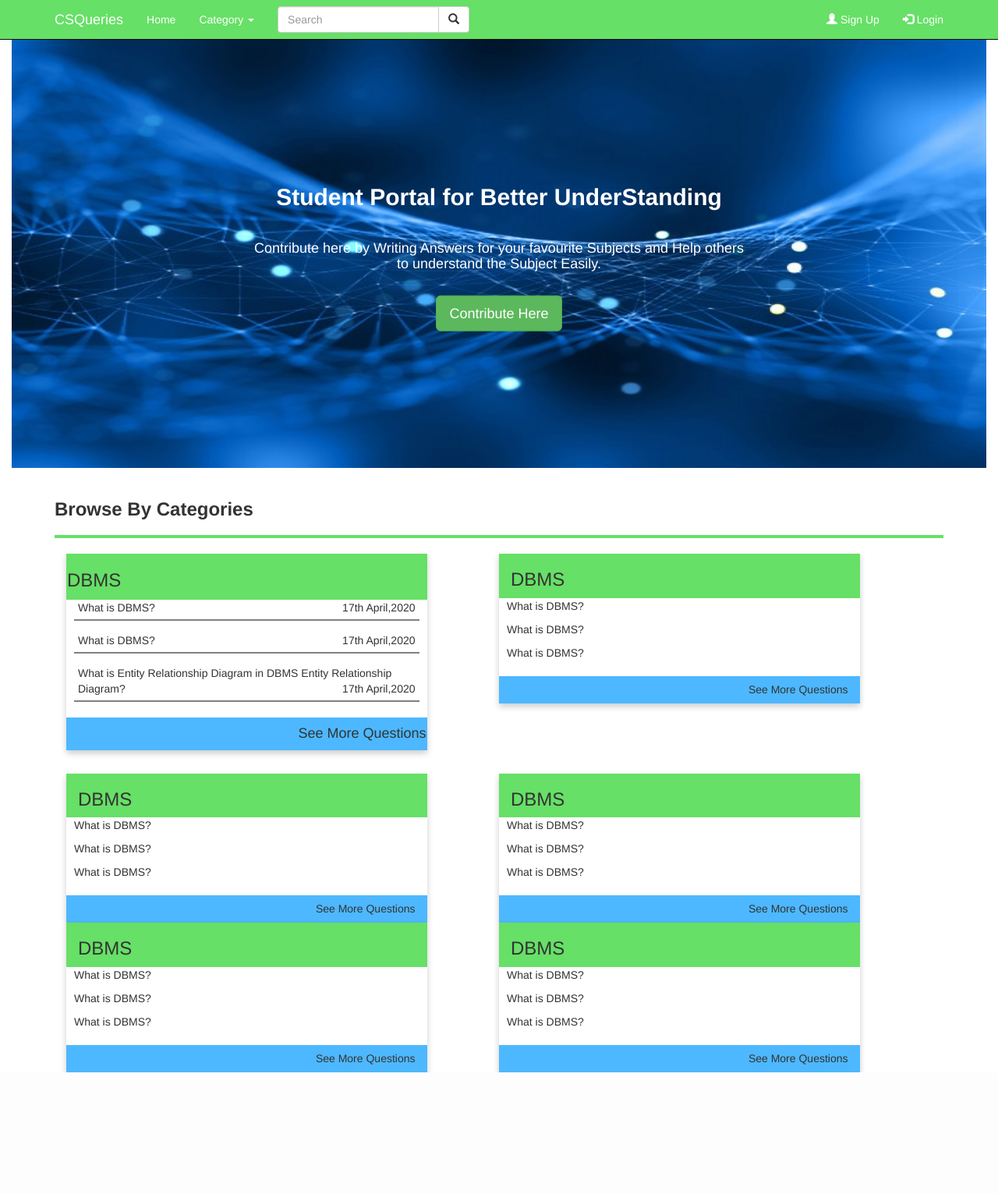
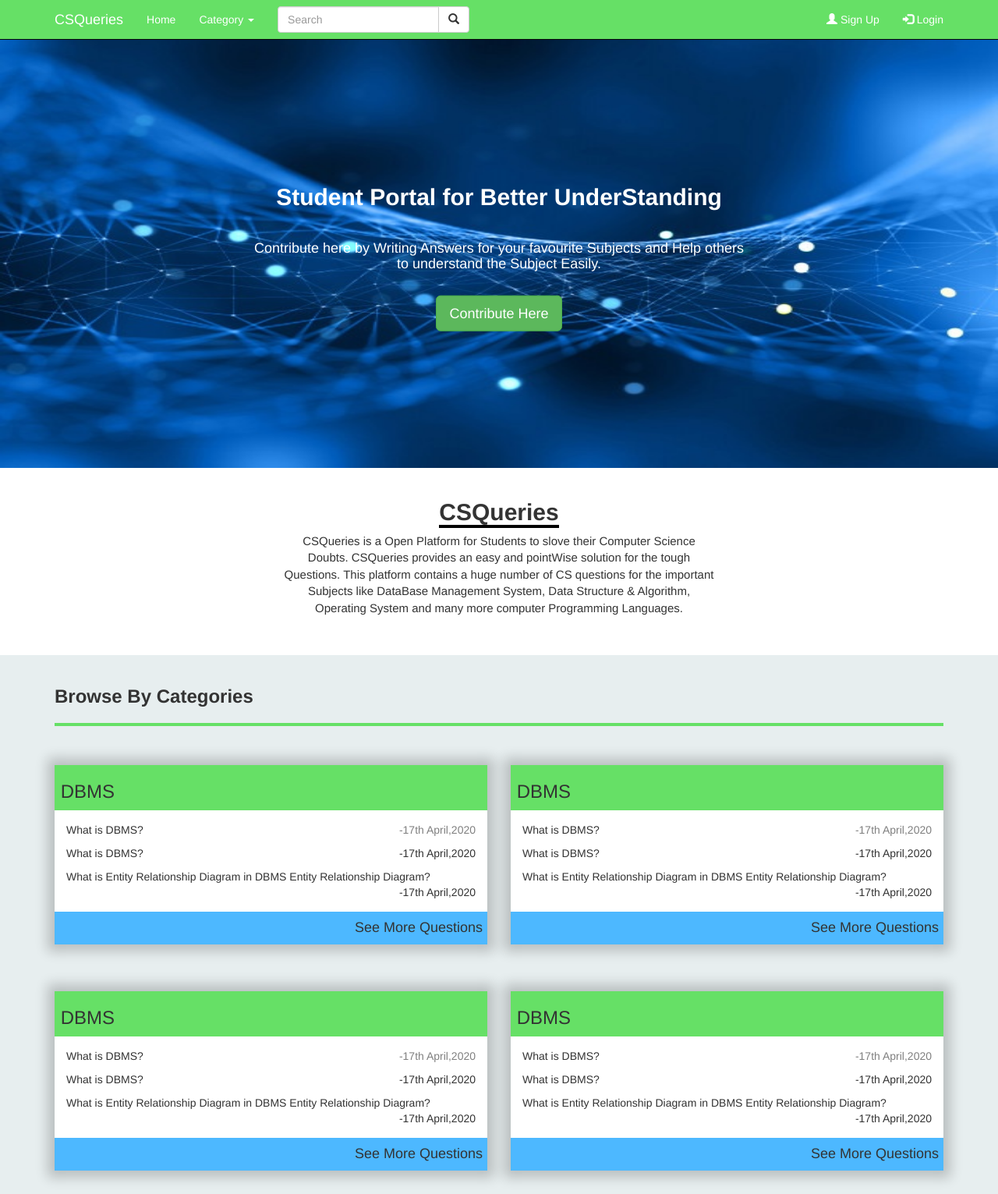
Before and after one commit to kuntalsarkar20/CSQueries, a PHP site: page /Home.php in a window 1280 px wide. Shown: the whole page at 78% size. Before the commit the page ends 1375 px from the top, so only its background shows below. Run offline with PHP 8.4, Linux system fonts and the light colour scheme.

Commit message:
Updated Home

```diff
--- a/Home.php
+++ b/Home.php
@@ -1,74 +1,72 @@
 <?php
 include "Header.php";
 ?>
-<div class="container-fluid">
+<div>
 	<img src="background.jpg" width="100%" height="600px">
 	<div class="centered"><center><h2 style="font-weight: bold;">Student Portal for Better UnderStanding</h2><br><h4>Contribute here by Writing Answers for your favourite Subjects and Help others to understand the Subject Easily.</h4><br><button type="button" class="btn btn-success btn-lg">Contribute Here</button></center></div>
 </div>
+<section>
+	<div class="container" style="padding: 20px 0px 50px 0px;">
+		<center><h2 style="font-weight: bold;"><span style="border-bottom:4px solid black;">CSQueries</span></h2></center>
+		<div class="col-lg-3 col-md-3 col-sm-12"></div>
+		<div class="col-lg-6 col-md-6 col-sm-12" style="font-size:15px;">
+			<center>CSQueries is a Open Platform for Students to slove their Computer Science Doubts. CSQueries provides an easy and pointWise solution for the tough Questions. This platform contains a huge number of CS questions for the important Subjects like DataBase Management System, Data Structure & Algorithm, Operating System and many more computer Programming Languages.</center>
+		</div>
+	</div>
+</section>
+<section style="background-color: #e7eeef;">
 <div class="container" style="padding-top: 20px;">
 	<h3 style="font-weight: bold;">Browse By Categories</h3>
 	<hr style="border:2px solid #66e066;">
-	<div class="row" style="padding-left: 30px;padding-right: 30px;">
-		<div class="col-md-5 col-lg-5 col-sm-12" style="box-shadow: 0 4px 8px 0 rgba(0,0,0,0.2);padding: 0px 0px;">
-			<div class="col-sm-12" style="background-color: #66e066;padding:1px;"><h3>DBMS</h3></div>
-			<div style="padding: 10px 10px;">
-				<p style="border-bottom: 2px solid grey;padding:5px;">What is DBMS? <span style="float: right;">17th April,2020</span></p>
-				<p style="border-bottom: 2px solid grey;padding:5px;">What is DBMS? <span style="float: right;">17th April,2020</span></p>
-				<p style="border-bottom: 2px solid grey;padding:5px;">What is Entity Relationship Diagram in DBMS Entity Relationship Diagram? <span style="float: right;">17th April,2020</span></p>
+	<div class="row">
+<!-- 		<div class="col-md-1 col-lg-1 col-sm-12"></div> -->
+		<div class="col-md-6 col-lg-6 col-sm-12" style="padding: 30px;">
+			<div class="row" style="box-shadow: 0px 0px 15px 9px rgba(0,0,0,.2);background-color: white;">
+				<div class="col-sm-12" style="background-color: #66e066;padding:1px;"><h3>&nbsp;DBMS</h3></div>
+				<div class="col-sm-12" style="padding: 10px 10px;">
+					<div class="col-sm-12" style="padding:5px;">What is DBMS? <span style="float: right;color:grey;">-17th April,2020</span></div>
+					<div class="col-sm-12" style="padding:5px;">What is DBMS? <span style="float: right;">-17th April,2020</span></div>
+					<div class="col-sm-12" style="padding:5px;">What is Entity Relationship Diagram in DBMS Entity Relationship Diagram? <span style="float: right;">-17th April,2020</span></div>
+				</div>
+				<div class="col-sm-12" style="background-color: #4db8ff;text-align: right;padding:1px;"><h4>See More Questions&nbsp;</h4></div>
 			</div>
-			<div class="col-sm-12" style="background-color: #4db8ff;text-align: right;padding:1px;"><h4>See More Questions</h4></div>
 		</div>
-		<div class="col-md-1 col-lg-1 col-sm-12"></div>
-		<div class="col-md-5 col-lg-5 col-sm-12" style="box-shadow: 0 4px 8px 0 rgba(0,0,0,0.2);padding: 0px 0px;">
-			<div class="col-sm-12" style="background-color: #66e066;"><h3>DBMS</h3></div>
-			<div style="padding: 10px 10px;">
-				<p>What is DBMS?</p>
-				<p>What is DBMS?</p>
-				<p>What is DBMS?</p>
+		<div class="col-md-6 col-lg-6 col-sm-12" style="padding: 30px;">
+			<div class="row" style="box-shadow: 0px 0px 15px 9px rgba(0,0,0,.2);background-color: white;">
+				<div class="col-sm-12" style="background-color: #66e066;padding:1px;"><h3>&nbsp;DBMS</h3></div>
+				<div class="col-sm-12" style="padding: 10px 10px;">
+					<div class="col-sm-12" style="padding:5px;">What is DBMS? <span style="float: right;color:grey;">-17th April,2020</span></div>
+					<div class="col-sm-12" style="padding:5px;">What is DBMS? <span style="float: right;">-17th April,2020</span></div>
+					<div class="col-sm-12" style="padding:5px;">What is Entity Relationship Diagram in DBMS Entity Relationship Diagram? <span style="float: right;">-17th April,2020</span></div>
+				</div>
+				<div class="col-sm-12" style="background-color: #4db8ff;text-align: right;padding:1px;"><h4>See More Questions&nbsp;</h4></div>
 			</div>
-			<div class="col-sm-12" style="background-color: #4db8ff;text-align: right;"><h5>See More Questions</h5></div>
 		</div>
-		<div class="col-md-12 col-lg-12 col-sm-12"><p>&nbsp;</p></div>
-		<div class="col-md-5 col-lg-5 col-sm-12" style="box-shadow: 0 4px 8px 0 rgba(0,0,0,0.2);padding: 0px 0px;">
-			<div class="col-sm-12" style="background-color: #66e066;"><h3>DBMS</h3></div>
-			<div style="padding: 10px 10px;">
-				<p>What is DBMS?</p>
-				<p>What is DBMS?</p>
-				<p>What is DBMS?</p>
+		<div class="col-md-6 col-lg-6 col-sm-12" style="padding: 30px;">
+			<div class="row" style="box-shadow: 0px 0px 15px 9px rgba(0,0,0,.2);background-color: white;">
+				<div class="col-sm-12" style="background-color: #66e066;padding:1px;"><h3>&nbsp;DBMS</h3></div>
+				<div class="col-sm-12" style="padding: 10px 10px;">
+					<div class="col-sm-12" style="padding:5px;">What is DBMS? <span style="float: right;color:grey;">-17th April,2020</span></div>
+					<div class="col-sm-12" style="padding:5px;">What is DBMS? <span style="float: right;">-17th April,2020</span></div>
+					<div class="col-sm-12" style="padding:5px;">What is Entity Relationship Diagram in DBMS Entity Relationship Diagram? <span style="float: right;">-17th April,2020</span></div>
+				</div>
+				<div class="col-sm-12" style="background-color: #4db8ff;text-align: right;padding:1px;"><h4>See More Questions&nbsp;</h4></div>
 			</div>
-			<div class="col-sm-12" style="background-color: #4db8ff;text-align: right;"><h5>See More Questions</h5></div>
 		</div>
-		<div class="col-md-1 col-lg-1 col-sm-1"></div>
-		<div class="col-md-5 col-lg-5 col-sm-5" style="box-shadow: 0 4px 8px 0 rgba(0,0,0,0.2);padding: 0px 0px;">
-			<div class="col-sm-12" style="background-color: #66e066;"><h3>DBMS</h3></div>
-			<div style="padding: 10px 10px;">
-				<p>What is DBMS?</p>
-				<p>What is DBMS?</p>
-				<p>What is DBMS?</p>
+		<div class="col-md-6 col-lg-6 col-sm-12" style="padding: 30px;">
+			<div class="row" style="box-shadow: 0px 0px 15px 9px rgba(0,0,0,.2);background-color: white;">
+				<div class="col-sm-12" style="background-color: #66e066;padding:1px;"><h3>&nbsp;DBMS</h3></div>
+				<div class="col-sm-12" style="padding: 10px 10px;">
+					<div class="col-sm-12" style="padding:5px;">What is DBMS? <span style="float: right;color:grey;">-17th April,2020</span></div>
+					<div class="col-sm-12" style="padding:5px;">What is DBMS? <span style="float: right;">-17th April,2020</span></div>
+					<div class="col-sm-12" style="padding:5px;">What is Entity Relationship Diagram in DBMS Entity Relationship Diagram? <span style="float: right;">-17th April,2020</span></div>
+				</div>
+				<div class="col-sm-12" style="background-color: #4db8ff;text-align: right;padding:1px;"><h4>See More Questions&nbsp;</h4></div>
 			</div>
-			<div class="col-sm-12" style="background-color: #4db8ff;text-align: right;"><h5>See More Questions</h5></div>
-		</div>
-		<div class="col-md-5 col-lg-5 col-sm-5" style="box-shadow: 0 4px 8px 0 rgba(0,0,0,0.2);padding: 0px 0px;">
-			<div class="col-sm-12" style="background-color: #66e066;"><h3>DBMS</h3></div>
-			<div style="padding: 10px 10px;">
-				<p>What is DBMS?</p>
-				<p>What is DBMS?</p>
-				<p>What is DBMS?</p>
-			</div>
-			<div class="col-sm-12" style="background-color: #4db8ff;text-align: right;"><h5>See More Questions</h5></div>
-		</div>
-		<div class="col-md-1 col-lg-1 col-sm-1"></div>
-		<div class="col-md-5 col-lg-5 col-sm-5" style="box-shadow: 0 4px 8px 0 rgba(0,0,0,0.2);padding: 0px 0px;">
-			<div class="col-sm-12" style="background-color: #66e066;"><h3>DBMS</h3></div>
-			<div style="padding: 10px 10px;">
-				<p>What is DBMS?</p>
-				<p>What is DBMS?</p>
-				<p>What is DBMS?</p>
-			</div>
-			<div class="col-sm-12" style="background-color: #4db8ff;text-align: right;"><h5>See More Questions</h5></div>
 		</div>
 	</div>
 </div>
+</section>
 <?php
 include "Footer.php";
 ?>
```
